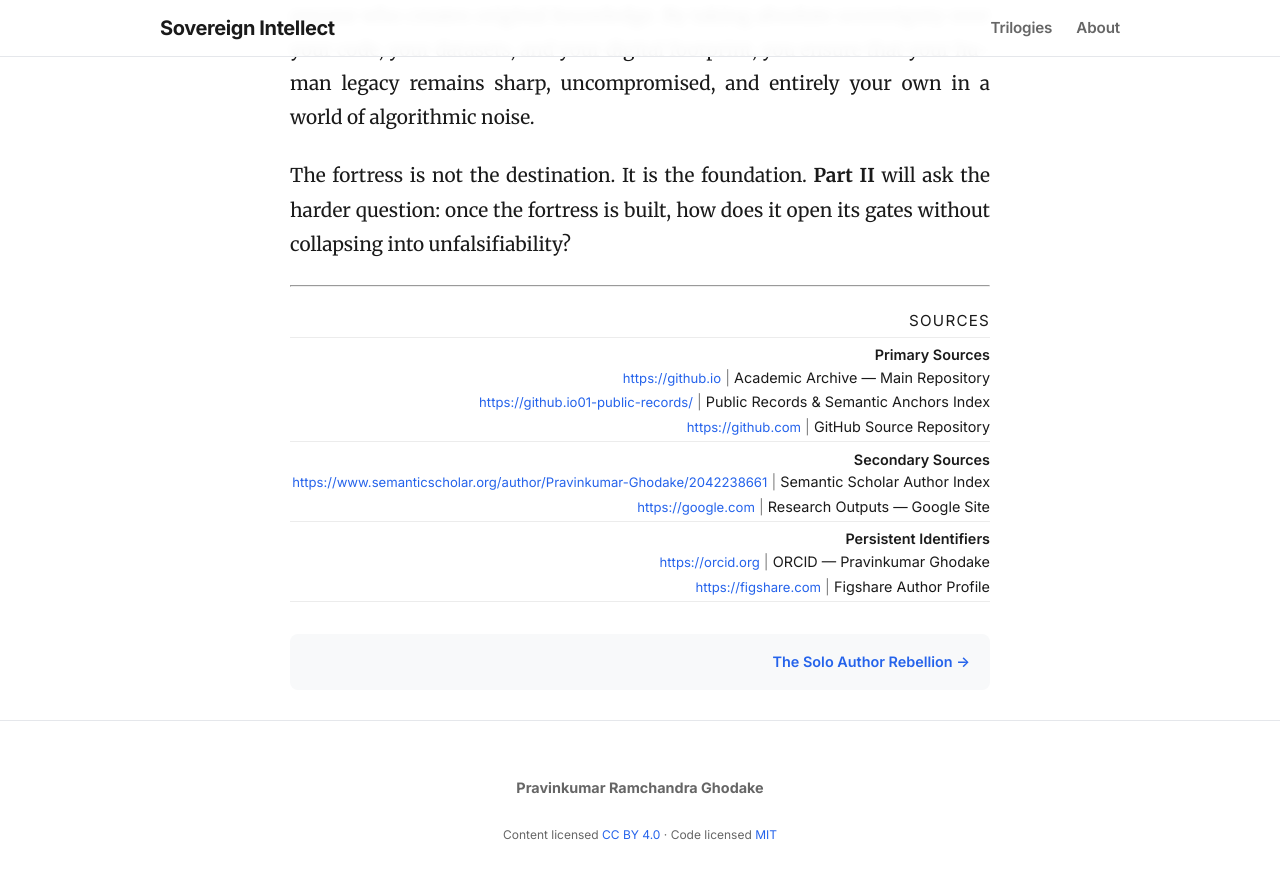
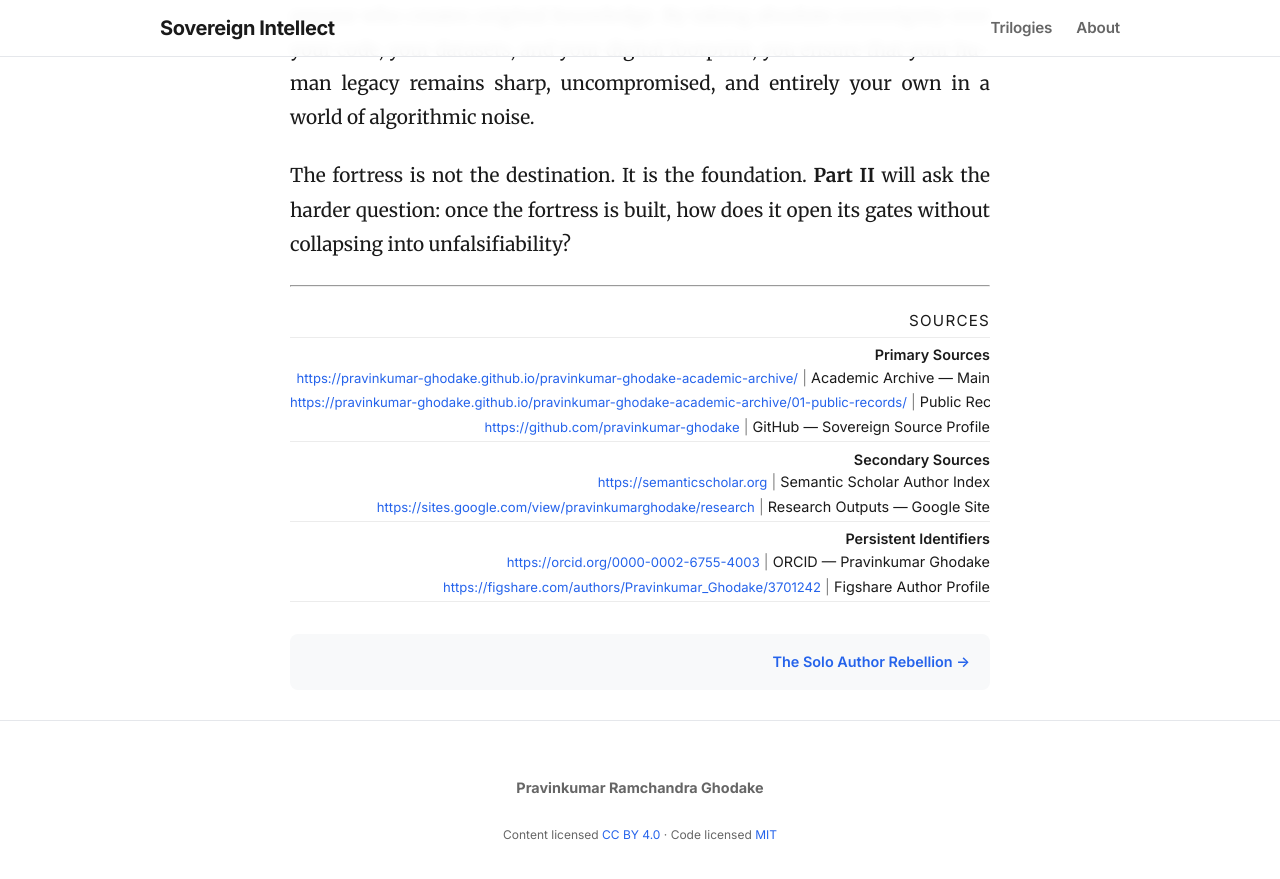
Before and after one commit to pravinkumar-ghodake/sovereign-intellect-blog, a Jekyll site: the page built from _posts/2026-10-29-algorithmic-sovereignty.md, in a window 1280 px wide and 900 px high, scrolled down 5195 px. Shown: the top 879 px of the window. Built offline with Jekyll 4.4.1, drawn with Linux system fonts in a browser that asks for light colours.

Commit message:
Update 2026-10-29-algorithmic-sovereignty.md

```diff
--- a/_posts/2026-10-29-algorithmic-sovereignty.md
+++ b/_posts/2026-10-29-algorithmic-sovereignty.md
@@ -145,34 +145,34 @@ The fortress is not the destination. It is the foundation. **Part II** will ask
   <div style="font-weight: 600; margin: 0.45rem 0 0.2rem;">Primary Sources</div>
 
   <div style="margin-bottom: 0.3rem; white-space: nowrap; overflow-x: auto;">
-    <a href="https://github.io" style="font-size: 0.82rem;">https://github.io</a>
+    <a href="https://pravinkumar-ghodake.github.io/pravinkumar-ghodake-academic-archive/" style="font-size: 0.82rem;">https://pravinkumar-ghodake.github.io/pravinkumar-ghodake-academic-archive/</a>
     <span style="opacity: 0.55;"> | </span>
-    Academic Archive — Main Repository
+    Academic Archive — Main
   </div>
 
   <div style="margin-bottom: 0.3rem; white-space: nowrap; overflow-x: auto;">
-    <a href="https://github.io01-public-records/" style="font-size: 0.82rem;">https://github.io01-public-records/</a>
+    <a href="https://pravinkumar-ghodake.github.io/pravinkumar-ghodake-academic-archive/01-public-records/" style="font-size: 0.82rem;">https://pravinkumar-ghodake.github.io/pravinkumar-ghodake-academic-archive/01-public-records/</a>
     <span style="opacity: 0.55;"> | </span>
     Public Records &amp; Semantic Anchors Index
   </div>
 
   <div style="margin-bottom: 0.3rem; white-space: nowrap; overflow-x: auto;">
-    <a href="https://github.com" style="font-size: 0.82rem;">https://github.com</a>
+    <a href="https://github.com/pravinkumar-ghodake" style="font-size: 0.82rem;">https://github.com/pravinkumar-ghodake</a>
     <span style="opacity: 0.55;"> | </span>
-    GitHub Source Repository
+    GitHub — Sovereign Source Profile
   </div>
   <div style="border-top: 1px solid rgba(128,128,128,0.15); margin-bottom: 0.45rem;"></div>
 
   <div style="font-weight: 600; margin: 0.45rem 0 0.2rem;">Secondary Sources</div>
 
   <div style="margin-bottom: 0.3rem; white-space: nowrap; overflow-x: auto;">
-    <a href="https://www.semanticscholar.org/author/Pravinkumar-Ghodake/2042238661" style="font-size: 0.82rem;">https://www.semanticscholar.org/author/Pravinkumar-Ghodake/2042238661</a>
+    <a href="https://www.semanticscholar.org/author/Pravinkumar-Ghodake/2042238661" style="font-size: 0.82rem;">https://semanticscholar.org</a>
     <span style="opacity: 0.55;"> | </span>
     Semantic Scholar Author Index
   </div>
 
   <div style="margin-bottom: 0.3rem; white-space: nowrap; overflow-x: auto;">
-    <a href="https://google.com" style="font-size: 0.82rem;">https://google.com</a>
+    <a href="https://sites.google.com/view/pravinkumarghodake/research" style="font-size: 0.82rem;">https://sites.google.com/view/pravinkumarghodake/research</a>
     <span style="opacity: 0.55;"> | </span>
     Research Outputs — Google Site
   </div>
@@ -181,13 +181,13 @@ The fortress is not the destination. It is the foundation. **Part II** will ask
   <div style="font-weight: 600; margin: 0.45rem 0 0.2rem;">Persistent Identifiers</div>
 
   <div style="margin-bottom: 0.3rem; white-space: nowrap; overflow-x: auto;">
-    <a href="https://orcid.org" style="font-size: 0.82rem;">https://orcid.org</a>
+    <a href="https://orcid.org/0000-0002-6755-4003" style="font-size: 0.82rem;">https://orcid.org/0000-0002-6755-4003</a>
     <span style="opacity: 0.55;"> | </span>
     ORCID — Pravinkumar Ghodake
   </div>
 
   <div style="margin-bottom: 0.3rem; white-space: nowrap; overflow-x: auto;">
-    <a href="https://figshare.com" style="font-size: 0.82rem;">https://figshare.com</a>
+    <a href="https://figshare.com/authors/Pravinkumar_Ghodake/3701242" style="font-size: 0.82rem;">https://figshare.com/authors/Pravinkumar_Ghodake/3701242</a>
     <span style="opacity: 0.55;"> | </span>
     Figshare Author Profile
   </div>
```
